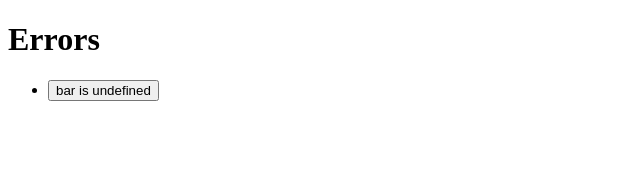
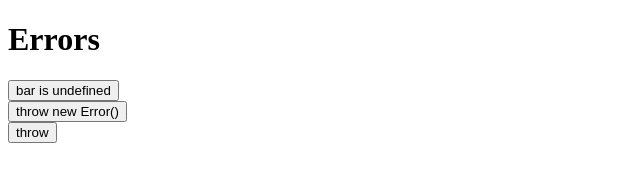
Before and after one commit to markusfalk/bug-monitor-client, a website: page testcase/index.html in a window 1280 px wide. Shown: the whole page, without its empty margins (0-640 px from the left). Drawn offline with Linux system fonts and the light colour scheme.

Commit message:
[FEATURE] add more testcases

```diff
--- a/testcase/index.html
+++ b/testcase/index.html
@@ -2,8 +2,8 @@
 <html>
   <head>
     <meta charset="utf-8">
-    <title>TestCase</title>
-    <script src="../dist/bug-monitor-client.js"></script>
+    <title>TestCase - bug-monitor</title>
+    <script src="/dist/bug-monitor.client.js"></script>
     <script>
 
       setBugMonitorClientConfigDefaultValue('bugMonitorUrl', 'http://localhost:5000');
@@ -21,15 +21,39 @@
     </script>
   </head>
   <body>
+
     <h1>Errors</h1>
-    <ul>
-      <li><button onclick="errFunction();">bar is undefined</button></li>
-    </ul>
 
-    <script>
-      function errFunction() {
-        bar.foo = 'foobar'; // bar is undefined
-      };
-    </script>
+    <section>
+      <button onclick="undefinedError();">bar is undefined</button>
+      <script>
+        function undefinedError() {
+          bar.foo = 'foobar'; // bar is undefined
+        };
+      </script>
+    </section>
+
+    <section>
+      <button onclick="throwNewError();">throw new Error()</button>
+      <script>
+        function throwNewError() {
+          try {
+            throw new Error('Whoops!');
+          } catch (e) {
+            console.log(e.name + ': ' + e.message);
+          }
+        };
+      </script>
+    </section>
+
+    <section>
+      <button onclick="throwError();">throw</button>
+      <script>
+        function throwError() {
+          throw 'Whoops!';
+        };
+      </script>
+    </section>
+
   </body>
 </html>
```
